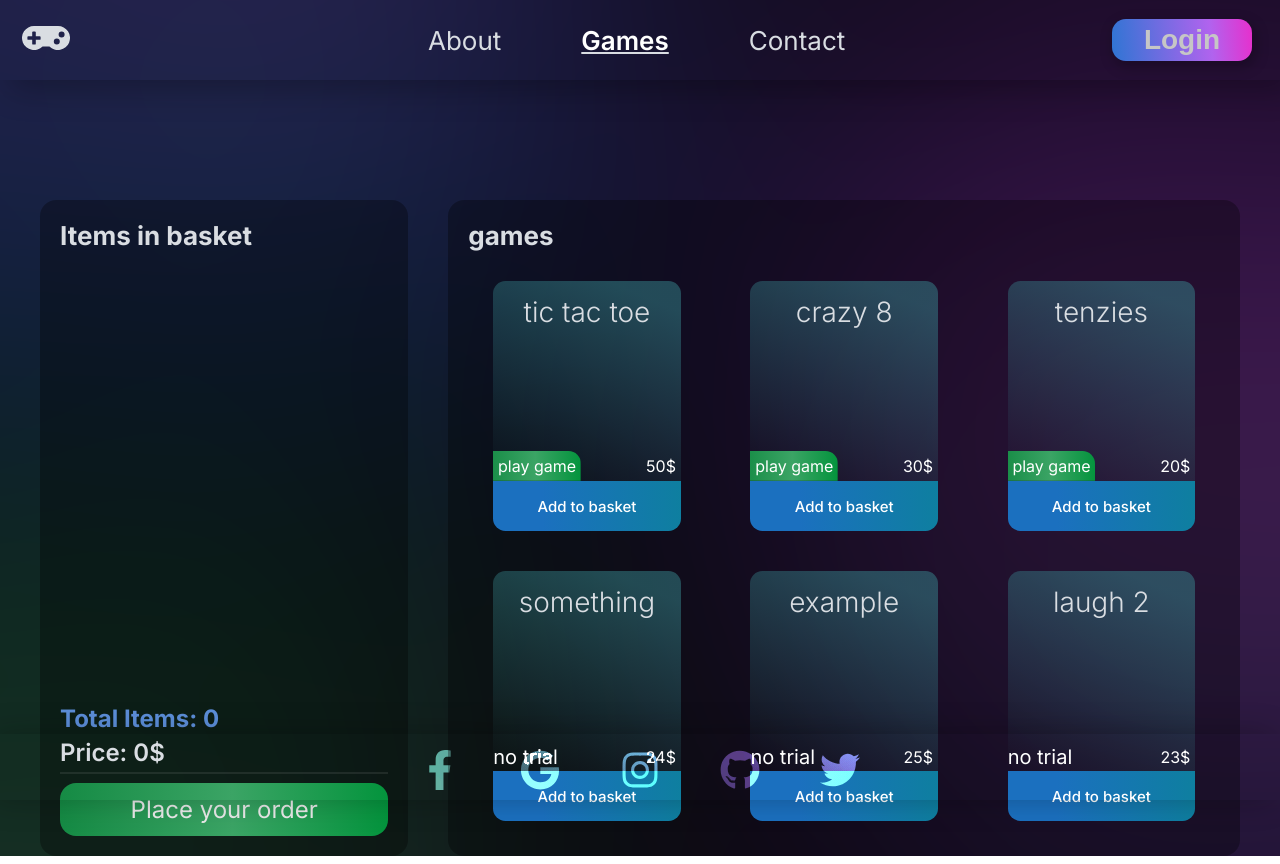
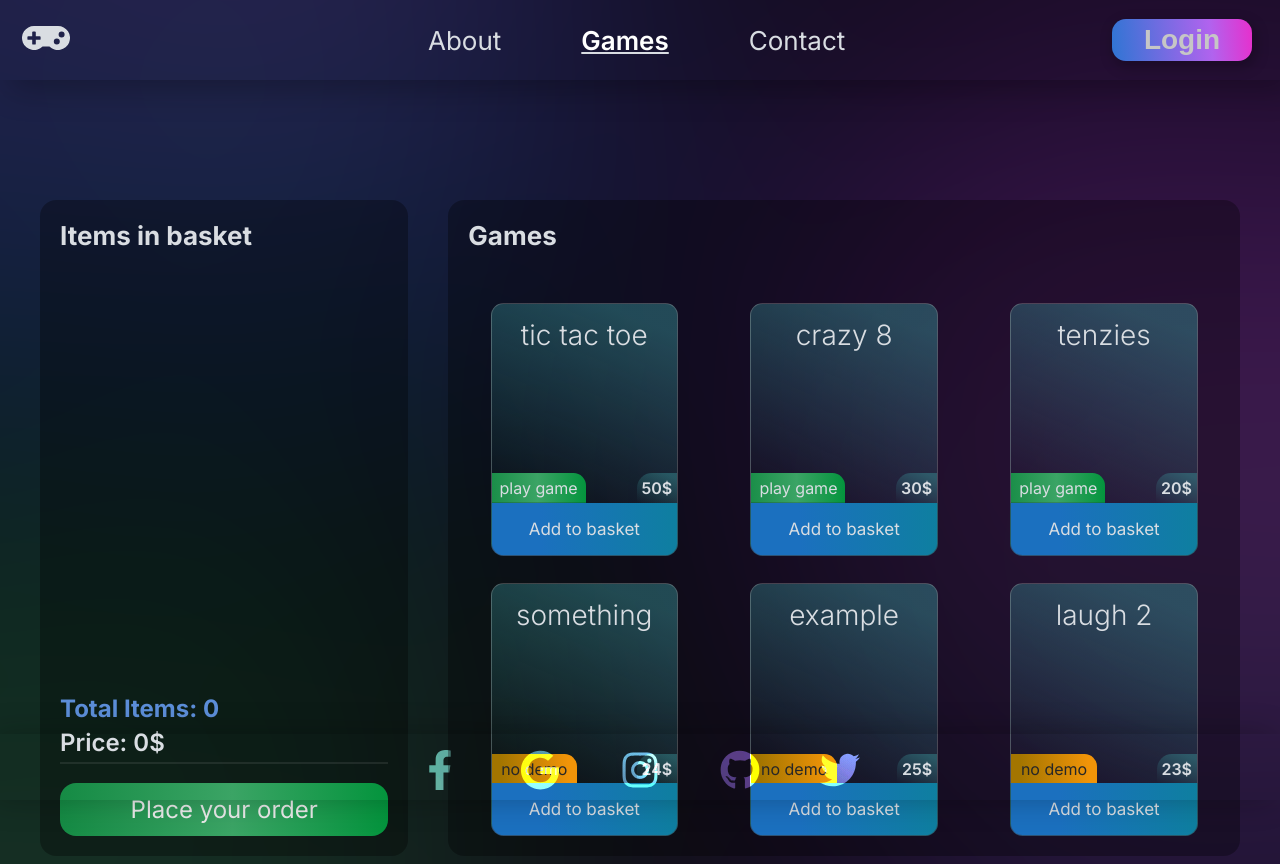
Before and after one commit to nejcintihar/projektna_naloga, a React (Vite) app: page /games in a window 1280 px wide. Built offline with nearby package versions, Linux system fonts and the light colour scheme.

Commit message:
I can not stop styling this shit. It's too much fun

```diff
--- a/src/Components/GameCard.jsx
+++ b/src/Components/GameCard.jsx
@@ -9,7 +9,7 @@ export default function GameCard(props) {
             <div className="body-of-game">
                 <h1 className="game-name">{props.name}</h1>
                     <div className="info-buttons">
-                        {props.play ? <Link className="play-now" to={props.path}>play game</Link> : "no trial"}
+                        {props.play ? <Link className="play-now" to={props.path}>play game</Link> : <span class="no-trial">no demo</span>}
                         <p className="game-price">{props.price}$</p>
                     </div>
             </div>
--- a/src/Components/Games.jsx
+++ b/src/Components/Games.jsx
@@ -49,14 +49,13 @@ export default function Games() {
             <h1>Items in basket</h1>
                 <div className="checkout-list">
                     {basketItems}
-
                 </div>
                 <h1 className="total-items-style">Total Items: {totalItems.length}</h1>
                 <h1 className="price-checkout">Price: {sum}$</h1>
                 <div className="place-order-button">Place your order</div>
             </div>
             <div className="games-wrapper">
-                <h1 className="games-title">games</h1>
+                <h1 className="games-title">Games</h1>
                 <div className="games-container">
                 {gameElements}
                 </div>
--- a/src/index.css
+++ b/src/index.css
@@ -199,6 +199,7 @@ header a:hover {
   max-width: 960px;
   margin: auto;
   margin-top: 6em;
+  padding-bottom: 0;
   gap: 2em;
 }
 
@@ -238,7 +239,7 @@ header a:hover {
   margin-top: .2em;
   border-bottom: 2px solid rgba(205, 205, 205, 0.1);
   padding-bottom: .2em;
-  margin-bottom: .4em;
+  margin-bottom: .8em;
   font-weight: 600;
 }
 
@@ -295,11 +296,11 @@ header a:hover {
 }
 
 .games-container {
-  margin-top: 1.5em;
+  margin-top: 2.6em;
   width: 100%;
   height: 91%;
   display: grid;
-  gap: 1em;
+  column-gap: 1.4em;
   align-items: top;
   justify-items: center;
   grid-template: auto auto / repeat(3, 1fr);
@@ -308,6 +309,7 @@ header a:hover {
 .game-holder-main {
     width: 150px;
     border-radius: 10px;
+
 }
 
 .body-of-game {
@@ -318,7 +320,9 @@ header a:hover {
   display: flex;
   flex-direction: column;
   justify-content: space-between;
-  color: white
+  color: white;
+  border: 1px solid rgba(157, 157, 157, 0.37);
+  border-bottom: none;
 }
 
 .body-of-game h1 {
@@ -330,19 +334,36 @@ header a:hover {
 
 .play-now {
   background: var(--green);
-  padding: .3em;
+  padding: .3em .5em;
   border-radius: 0 10px 0 0;
   font-size: .8rem;
   user-select: none;
   text-decoration: none;
-  color: white;
+  color: var(--text-color);
   background-size: 130%;
   background-position: right;
-  transition: background-position 0.2s;
+  transition: background-position 0.2s, color .3s;
 }
 
 .play-now:hover {
   background-position: left;
+  color: white;
+}
+
+/* .info-buttons ::target-text {
+  padding: .2em;
+} */
+
+.no-trial {
+  background: linear-gradient(266.25deg, #F19408 10.22%, #A37500 88.43%);
+  padding: .3em .6em;
+  border-radius: 0 10px 0 0;
+
+  font-size: .8rem;
+  user-select: none;
+  text-decoration: none;
+  color: var(--text-color);
+  color: #272727;
 }
 
 .game-price {
@@ -350,8 +371,12 @@ header a:hover {
   background-color: var(--remove-background);
   font-size: .8rem;
   padding: .3em;
+  font-weight: 600;
+  user-select: none;
+  background: var(--card-background);
   margin-right: 0;
   border-radius: 12px 0 0 0;
+  color: var(--text-color)
 }
 
 .remove-from-basket {
@@ -369,6 +394,8 @@ header a:hover {
   text-decoration: none;
   user-select: none;
   cursor: pointer;
+  border: 1px solid rgba(20, 20, 20, 0.572);
+  border-top: none;
 }
 
 .game-name {
@@ -377,7 +404,7 @@ header a:hover {
 }
 
 .add-from-basket {
-  height: 40px;
+  height: 42.45px;
   background: var(--blue-styled);
   width: 100%;
   padding: .5em;
@@ -385,19 +412,22 @@ header a:hover {
   justify-content: center;
   align-items: center;
   border-radius: 0 0px 10px 10px;
-  color:white;
-  font-weight: 500;
-  font-size: .75rem;
+  color:var(--text-color);
+  font-weight: 400;
+  font-size: .85rem;
   user-select: none;
   cursor: pointer;
-  transition:background-position .2s, transform 0.15s;
+  transition:background-position .2s, transform 0.15s, color .2s;
   background-size: 130%;
   background-position: left;
+  border: 1px solid rgba(61, 61, 61, 0.57);
+  border-top: none;
 }
 
 .add-from-basket:hover{
   background-position: right;
   transform: translateY(-3px);
+  color: white;
 }
 
 .info-buttons {
```
